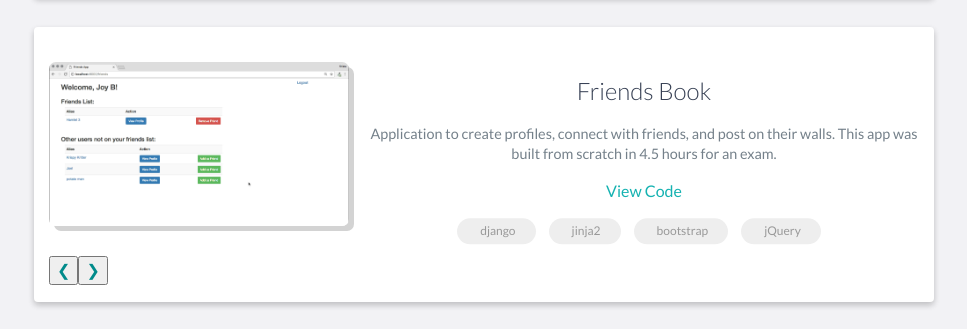
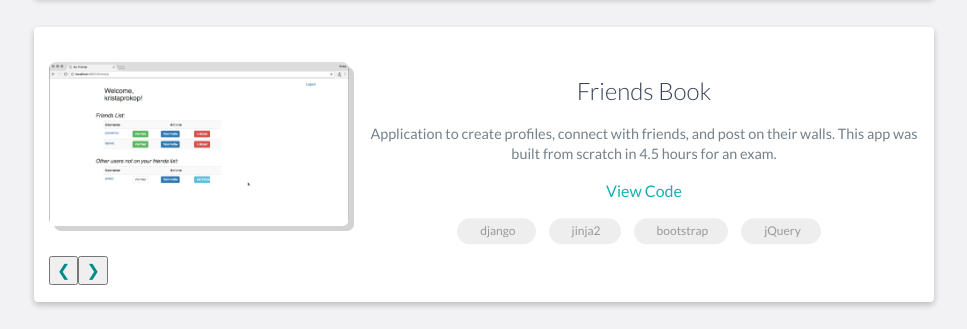
Before and after one commit to KristaProkop/KristaProkop.github.io, a website: page index.html in a window 1280 px wide. Shown: the part 1919-2248 px from the top of the page, without its empty margins (156-1123 px from the left). Drawn offline with nearby package versions, Linux system fonts and the light colour scheme.

Commit message:
update friends images

```diff
--- a/index.html
+++ b/index.html
@@ -170,7 +170,8 @@
                 <div class="project shadow-large">
                     <div class="project-image">
                         <div class="project-images">
-                            <img class="firstSlide mySlides3" src="images/friends/home.png">
+                            <img class="firstSlide mySlides3" src="images/friends/friends.png">
+                            <img class="mySlides3" src="images/friends/wall.png">
                              <img class="mySlides3" src="images/friends/login.png">
                              <img class="mySlides3" src="images/friends/profile.png">
 
```
Also changed, not shown: images/friends/friends.png (added), images/friends/login.png, images/friends/profile.png, images/friends/wall.png (added).
